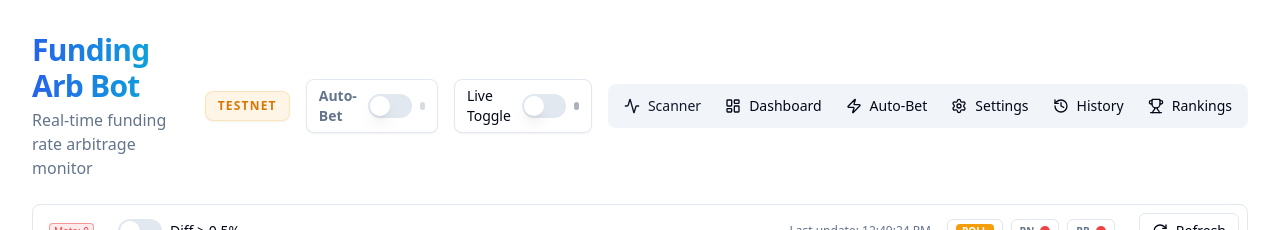
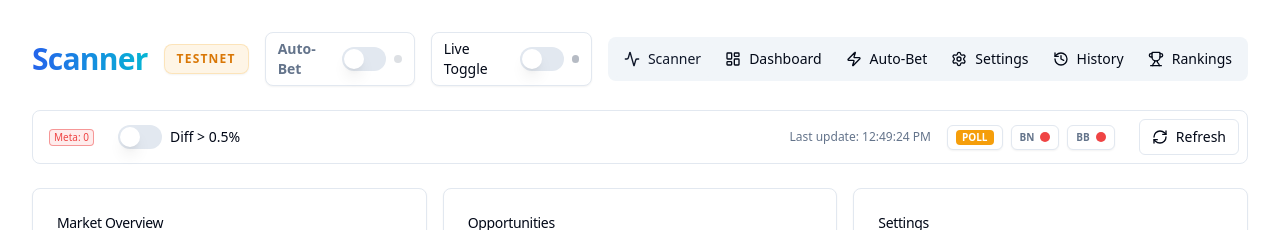
Before and after one commit to vats147/bybit-bianance-bot, a React (Vite) app: page / in a window 1280 px wide. Shown: the top 230 px of the page. Built offline with nearby package versions, Linux system fonts and the light colour scheme; no server answers.

Commit message:
feat: Dynamic page title based on active tab

```diff
--- a/src/App.jsx
+++ b/src/App.jsx
@@ -1226,11 +1226,17 @@ function App() {
         <div className="flex flex-col md:flex-row justify-between items-start md:items-center gap-4">
           <div>
             <h1 className="text-3xl font-bold tracking-tight bg-gradient-to-r from-blue-600 to-cyan-500 bg-clip-text text-transparent">
-              Funding Arb Bot
+              {
+                {
+                  'scanner': 'Scanner',
+                  'dashboard': 'Dashboard',
+                  'auto-trade': 'Auto-Bot',
+                  'settings': 'Settings',
+                  'pnl': 'History',
+                  'leaderboard': 'Rankings'
+                }[currentTab] || 'Funding Arb Bot'
+              }
             </h1>
-            <p className="text-muted-foreground mt-1">
-              Real-time funding rate arbitrage monitor
-            </p>
           </div>
 
           <div className="flex items-center gap-4">
```
